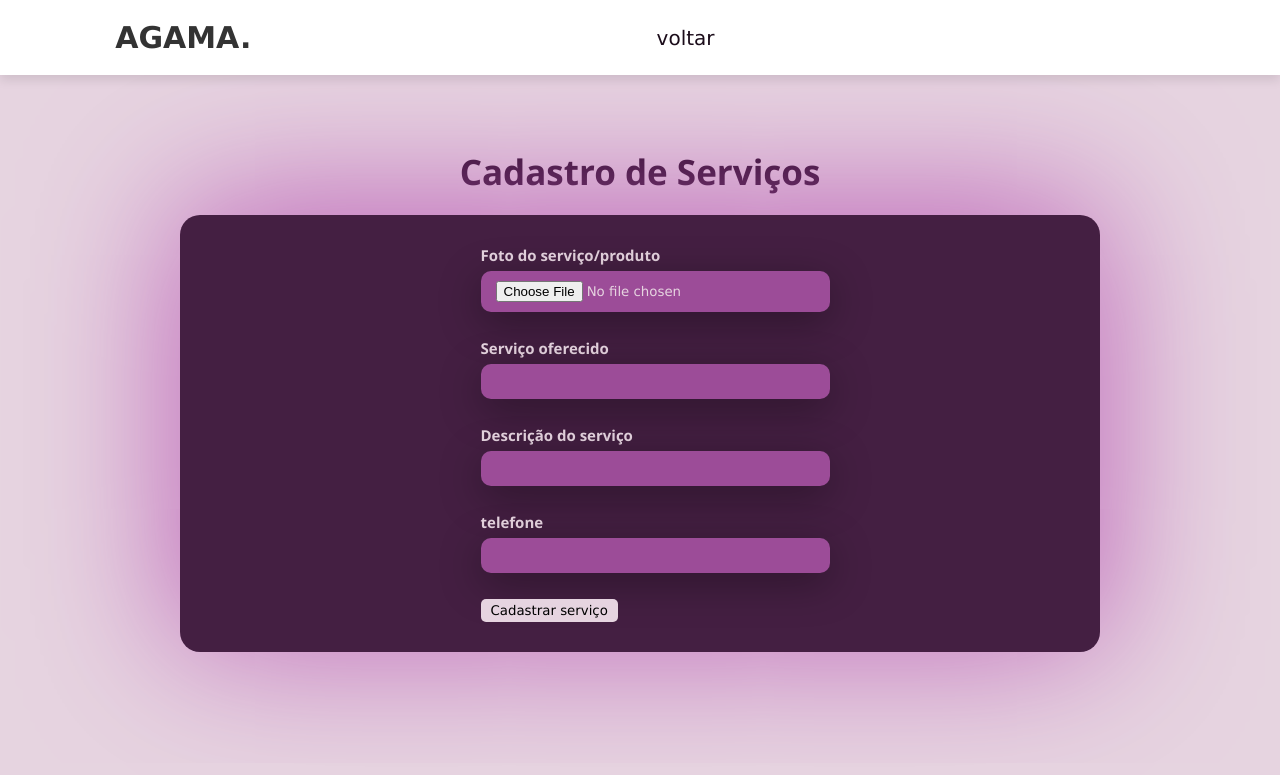
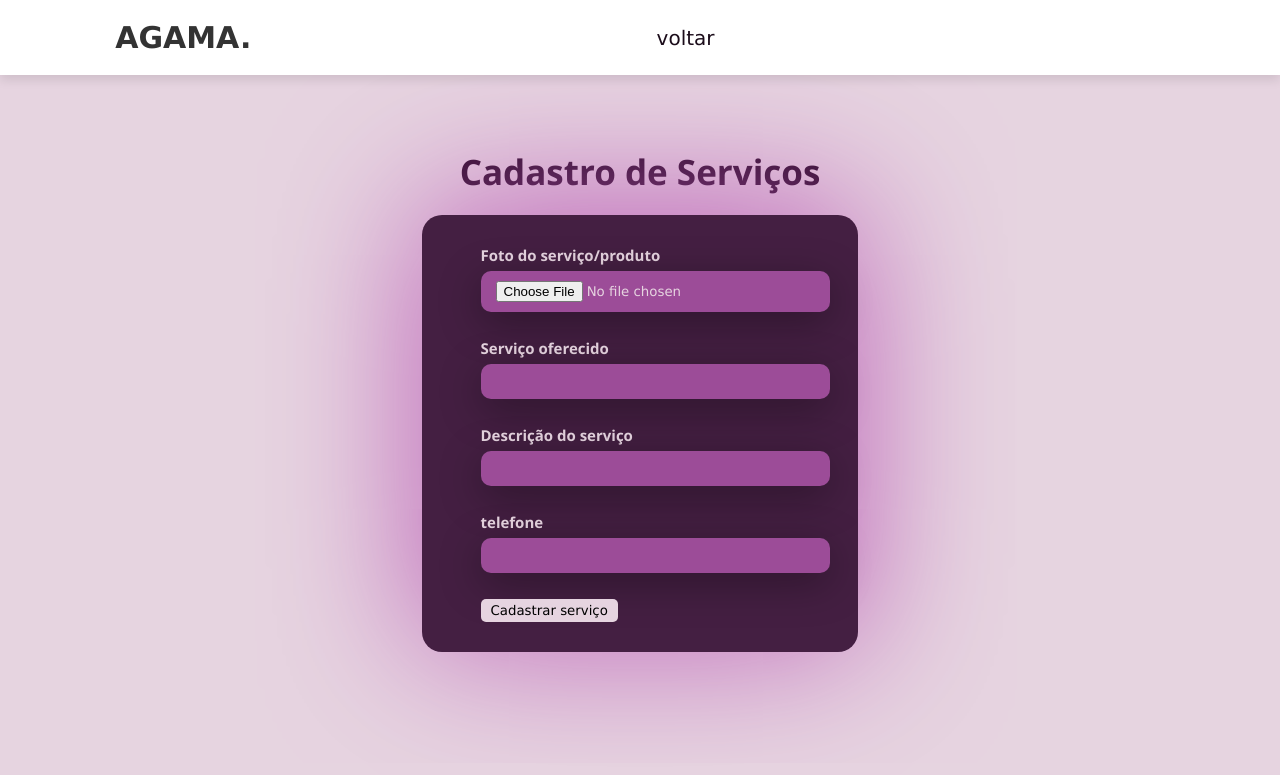
Before and after one commit to Hunterspinola/tcc, a PHP site: page /tcc/cadastro-servicos.php in a window 1280 px wide. Shown: the top 775 px of the page. Run offline with PHP 8.4, Linux system fonts and the light colour scheme.

Commit message:
pititico

```diff
--- a/cadastro-servico.css
+++ b/cadastro-servico.css
@@ -104,8 +104,8 @@
     flex-direction: column;
     justify-content: center;
     align-items: center;
-    width: 80%; /* Ajusta a largura para o centralizar */
-    height: 80vh;
+    width: 35%; /* Ajusta a largura para o centralizar */
+    height: 35vh;
   }
   .title{
     font-family: 'Segoe UI', Tahoma, Geneva, Verdana, sans-serif;
```
